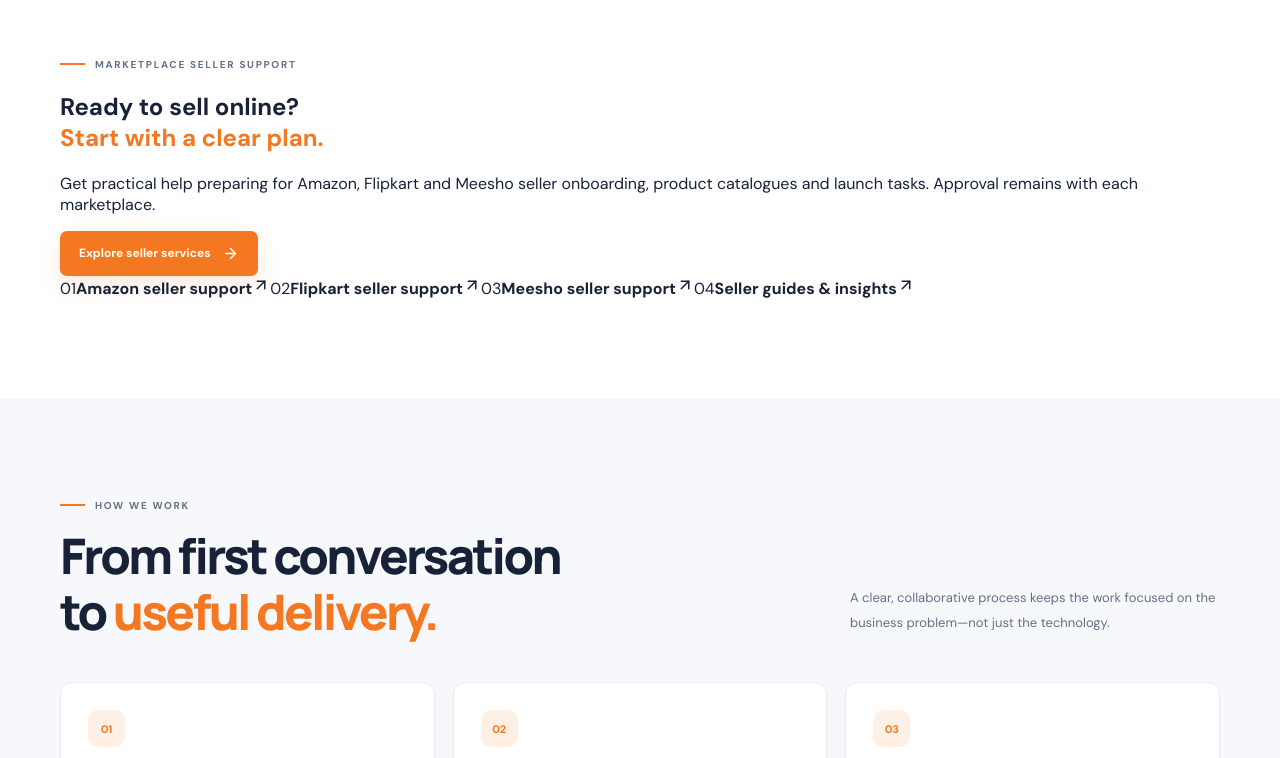
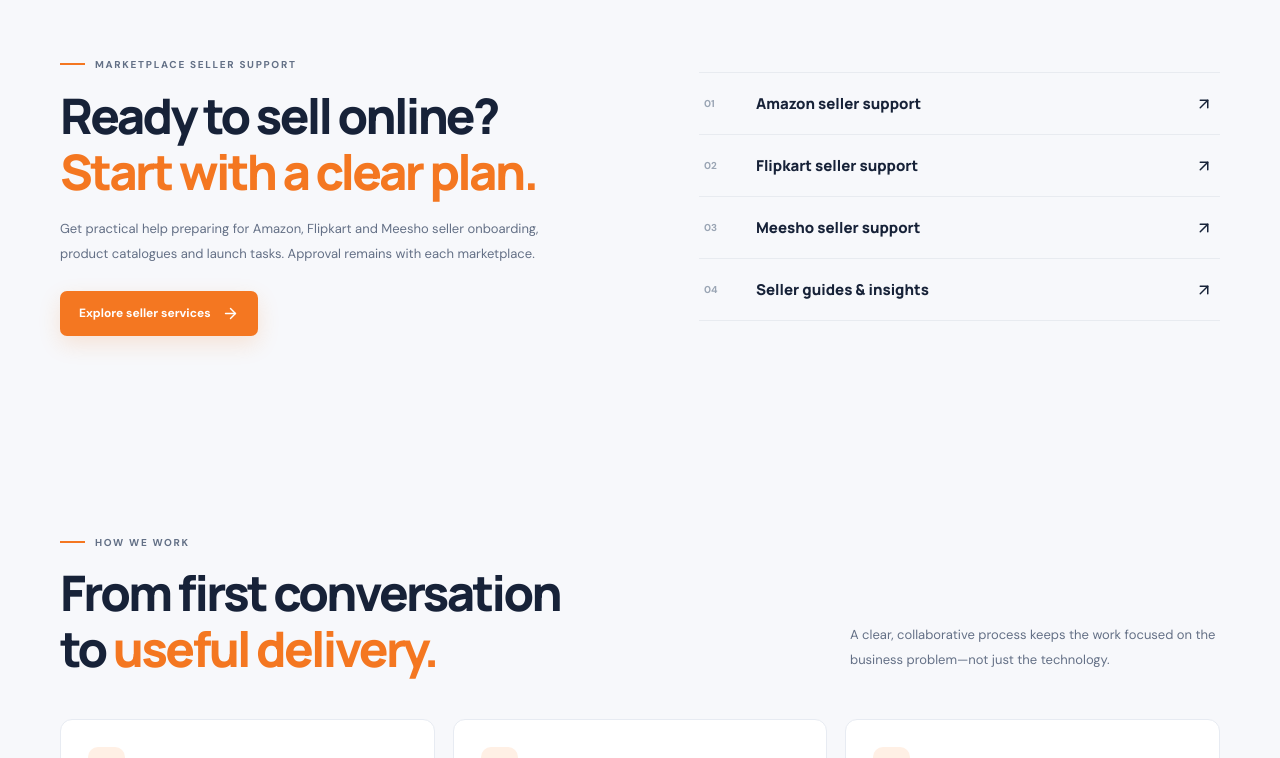
Before and after one commit to Abhisheksonijhon/aarunya-web-v2, a React (Vite) app: page / in a window 1280 px wide. Shown: the part 1878-2636 px from the top of the page. Built offline with nearby package versions, Linux system fonts and the light colour scheme.

Commit message:
Style homepage marketplace section

```diff
--- a/src/styles.css
+++ b/src/styles.css
@@ -466,3 +466,17 @@
   0%, 100% { opacity: .45; }
   50% { opacity: 1; }
 }
+
+
+/* Marketplace and editorial teaser on homepage */
+.marketplace-teaser-section{background:#f7f8fb}
+.marketplace-teaser{display:grid;grid-template-columns:1fr .9fr;gap:60px;align-items:center}
+.marketplace-teaser-copy h2{font:800 clamp(34px,4.2vw,49px)/1.15 Manrope,sans-serif;letter-spacing:-.055em;margin:17px 0}
+.marketplace-teaser-copy>p{font-size:13px;line-height:1.9;color:var(--muted);max-width:510px;margin-bottom:24px}
+.marketplace-teaser-platforms{display:grid;gap:0;border-top:1px solid var(--line)}
+.marketplace-teaser-platforms a{display:grid;grid-template-columns:40px 1fr 20px;align-items:center;gap:12px;padding:20px 5px;border-bottom:1px solid var(--line);transition:padding .2s,color .2s}
+.marketplace-teaser-platforms a:hover{padding-left:12px;color:var(--orange)}
+.marketplace-teaser-platforms span{font-size:10px;color:#9aa5b4;font-weight:800}
+.marketplace-teaser-platforms strong{font:800 15px Manrope,sans-serif}
+@media(max-width:760px){.marketplace-teaser{grid-template-columns:1fr;gap:30px}}
+@media(prefers-reduced-motion:reduce){.marketplace-teaser-platforms a{transition:none}}
```
